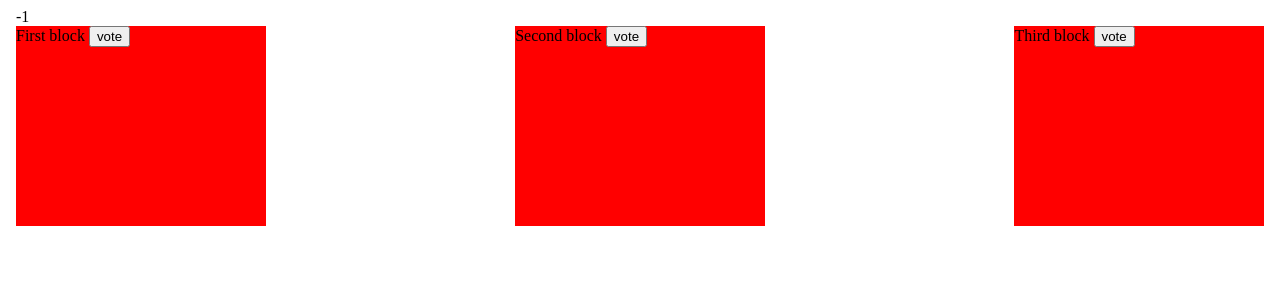
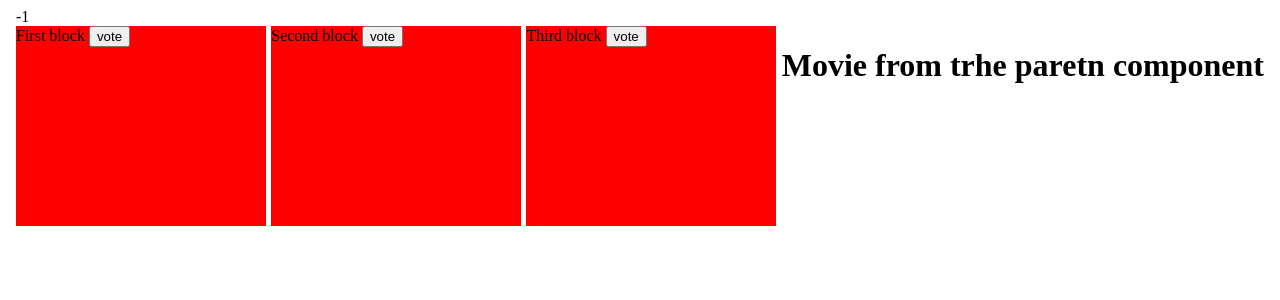
Before and after one commit to pavanbhat1999/my-first-angular-app, an Angular app: page / in a window 1280 px wide. Shown: the top 300 px of the page. Built offline with nearby package versions, Linux system fonts and the light colour scheme.

Commit message:
modified content child to parent

```diff
--- a/src/app/app.component.html
+++ b/src/app/app.component.html
@@ -23,7 +23,7 @@
     Third block
     <button (click)="voteClick(2,$event)" [disabled]='isDisableVote(2)'>vote</button>
   </div>
-  <!-- <app-movie-display></app-movie-display> -->
+  <app-movie-display [tochild] = "movie"></app-movie-display>
 </div>
 </body>
 </html>
--- a/src/app/app.component.ts
+++ b/src/app/app.component.ts
@@ -7,6 +7,7 @@ import { Component } from '@angular/core';
 })
 export class AppComponent {
   title = 'my-first-angular-app';
+  movie : string = "Movie from trhe paretn component";
   index: number = -1;
   voteClick(id: number, event) {
     if (this.index === id) {
--- a/src/app/movie-display/movie-display.component.html
+++ b/src/app/movie-display/movie-display.component.html
@@ -1,5 +1 @@
-<div  class="block3" style="width: 20%; height: 200px; background: red;">
-    <h1 [hidden]='!isSelected(2)'>CHOOSEN</h1>
-    Third block
-    <button (click)="voteClick(2,$event)" [disabled]='isDisableVote(2)'>vote</button>
-</div>
+<h1>{{tochild}}</h1>
--- a/src/app/movie-display/movie-display.component.ts
+++ b/src/app/movie-display/movie-display.component.ts
@@ -11,5 +11,5 @@ export class MovieDisplayComponent implements OnInit {
 
   ngOnInit(): void {
   }
-  @Input() movie;
+  @Input() tochild;
 }
```
